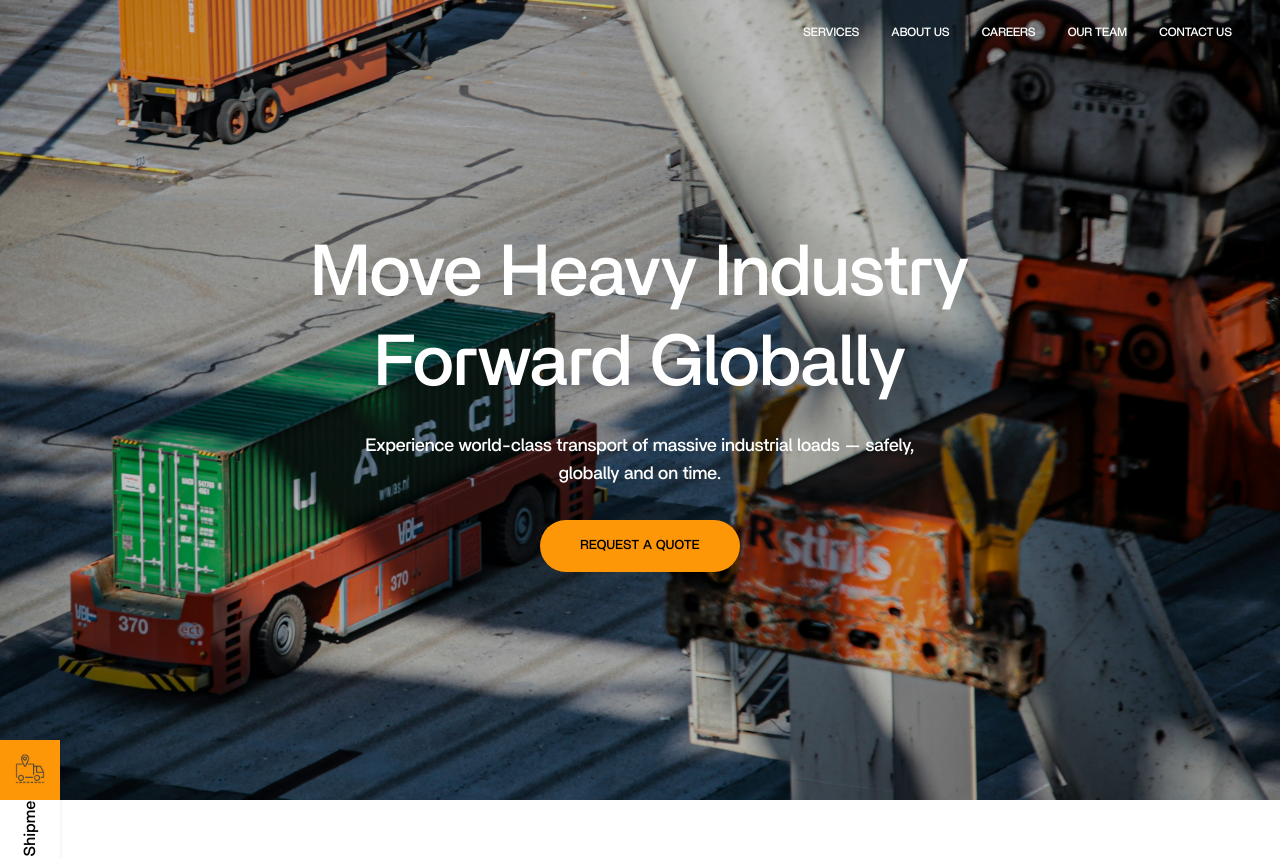
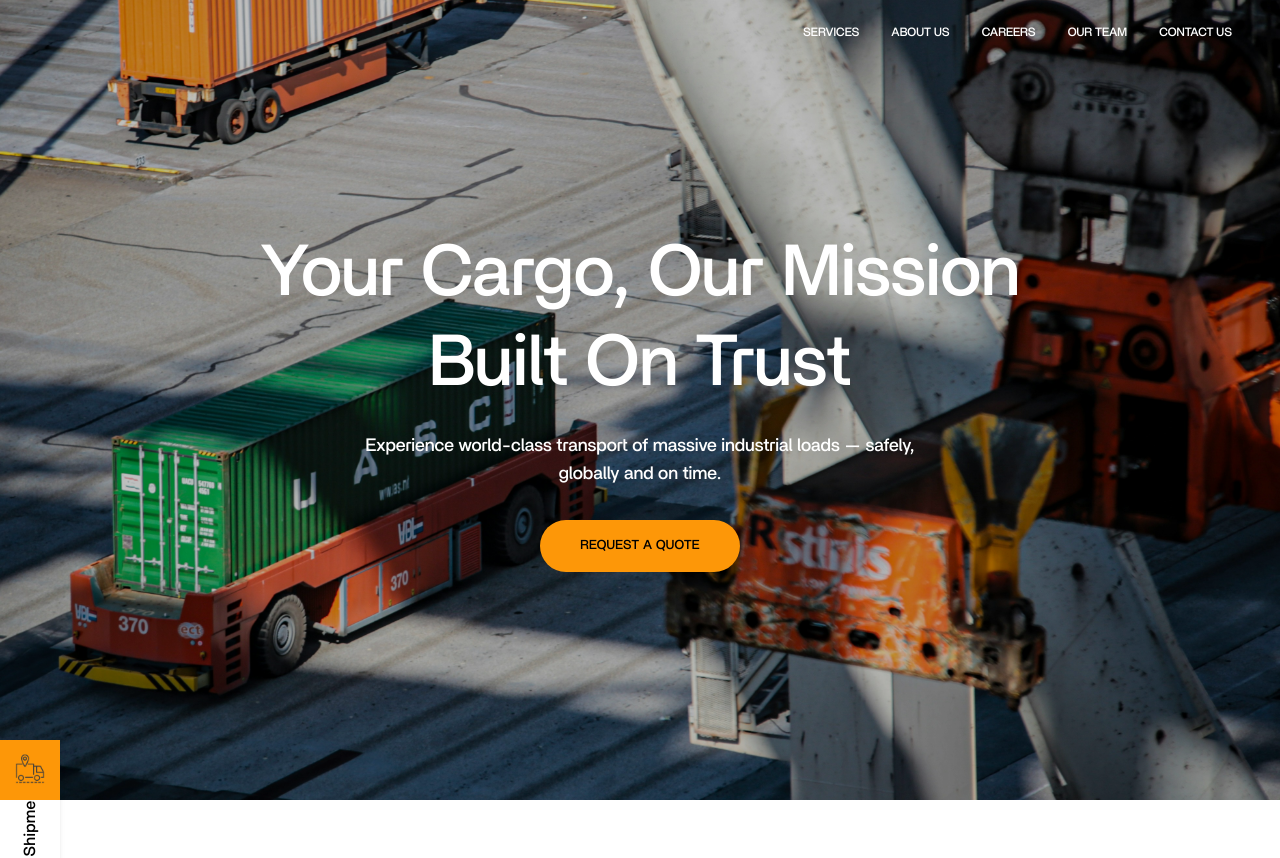
Before and after one commit to huss4in-git/Luke-Shipping, a React (Vite) app: page / in a window 1280 px wide. Shown: the top 858 px of the page. Built offline with nearby package versions, Linux system fonts and the light colour scheme.

Commit message:
fourth commit

```diff
--- a/src/Components/Nav.jsx
+++ b/src/Components/Nav.jsx
@@ -190,7 +190,7 @@ export default function Navbar() {
           <div className="max-w-3xl">
 
             <h1 className="text-6xl md:text-7xl mb-6 leading-tight">
-              Move Heavy Industry <br /> Forward Globally
+              Your Cargo, Our Mission <br /> Built On Trust
             </h1>
 
             <p className="text-lg max-w-xl mx-auto mb-8">
@@ -209,7 +209,7 @@ export default function Navbar() {
 
         {/* MOBILE HERO */}
         <div className="md:hidden absolute left-0 right-0 bottom-50 flex flex-col items-center text-white text-center px-6" style={{ fontFamily: "nb-thin" }}>
-          <h1 className="text-4xl mb-4">Move Heavy Industry Forward Globally</h1>
+          <h1 className="text-4xl mb-4">Your Cargo, Our Mission <br /> Built On Trust</h1>
           <p className="text-sm max-w-[260px] mb-6">
             Experience world-class transport of massive industrial loads — safely, globally and on time.
           </p>
```
